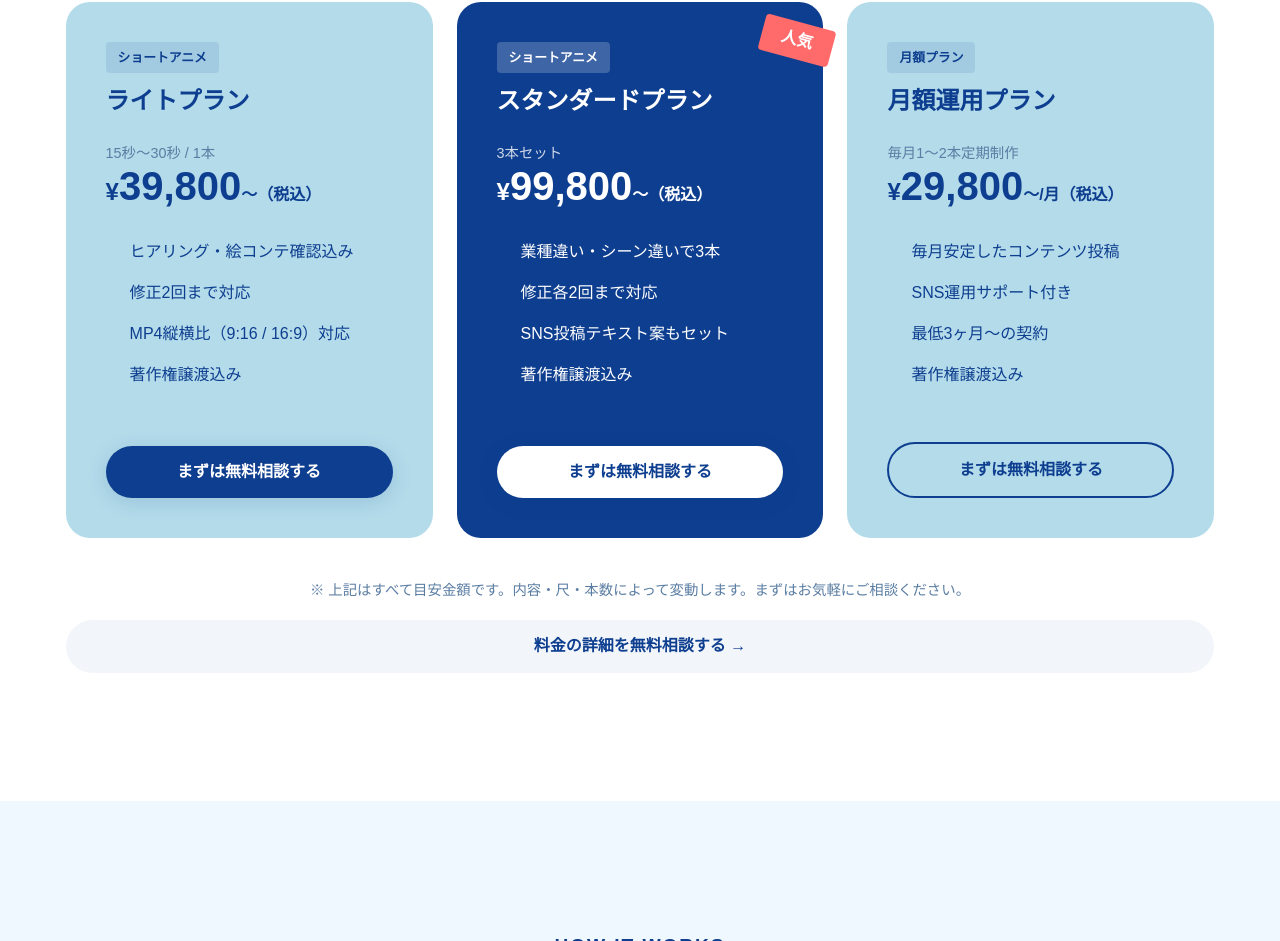
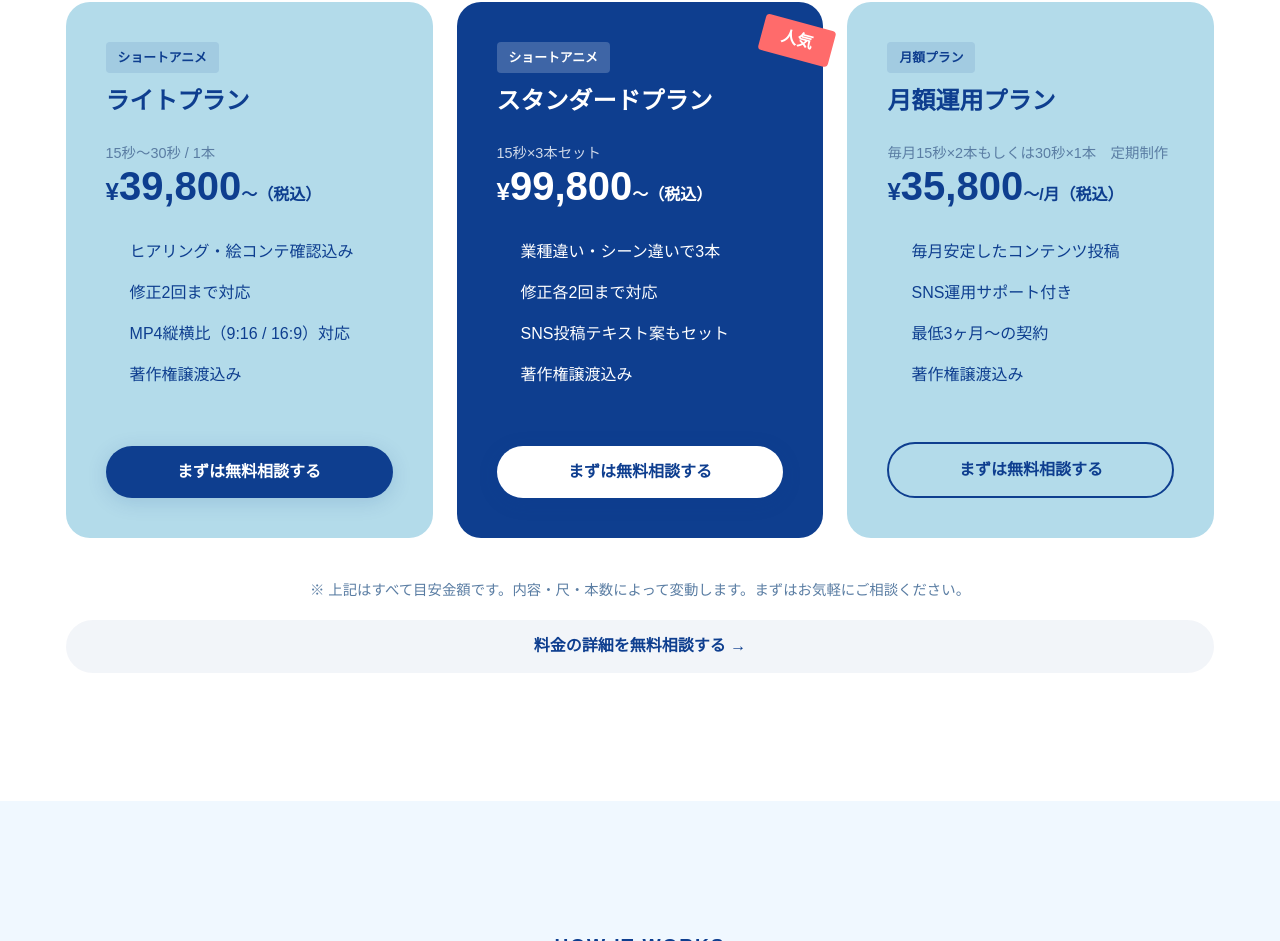
Before and after one commit to rocoponAI/ROCO, a plain HTML site: page index.html in a window 1280 px wide. Shown: the part 3669-4610 px from the top of the page. Drawn offline with Linux system fonts and the light colour scheme; a web font is replaced by a local one.

Commit message:
Add files via upload

```diff
--- a/index.html
+++ b/index.html
@@ -285,7 +285,7 @@
               <h3 class="price-card__plan">スタンダードプラン</h3>
             </div>
             <div class="price-card__price">
-              <span class="price-card__from">3本セット</span>
+              <span class="price-card__from">15秒×3本セット</span>
               <p class="price-card__amount"><span class="price-card__yen">¥</span>99,800<span class="price-card__tax">〜（税込）</span></p>
             </div>
             <ul class="price-card__features">
@@ -302,8 +302,8 @@
               <h3 class="price-card__plan">月額運用プラン</h3>
             </div>
             <div class="price-card__price">
-              <span class="price-card__from">毎月1〜2本定期制作</span>
-              <p class="price-card__amount"><span class="price-card__yen">¥</span>29,800<span class="price-card__tax">〜/月（税込）</span></p>
+              <span class="price-card__from">毎月15秒×2本もしくは30秒×1本　定期制作</span>
+              <p class="price-card__amount"><span class="price-card__yen">¥</span>35,800<span class="price-card__tax">〜/月（税込）</span></p>
             </div>
             <ul class="price-card__features">
               <li>毎月安定したコンテンツ投稿</li>
```
